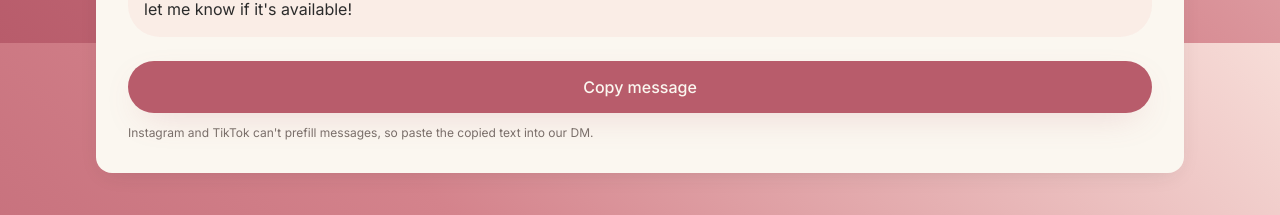
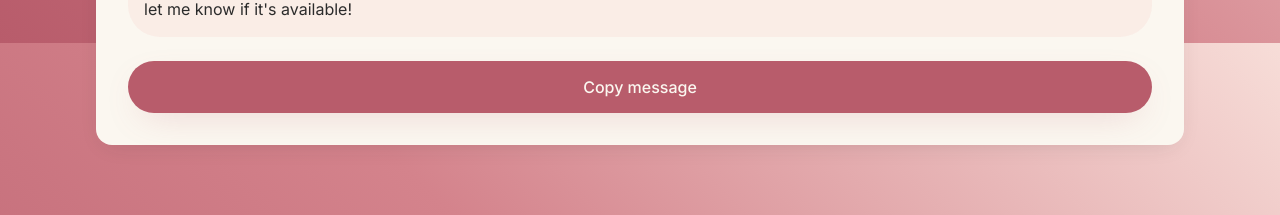
Before and after one commit to devwithdel/petal-strokes, a React (Vite) app: page / in a window 1280 px wide. Shown: the part 2357-2572 px from the top of the page. Built offline with nearby package versions, Linux system fonts and the light colour scheme.

Commit message:
Remove paste note paragraph

```diff
--- a/src/components/InquiryPanel.jsx
+++ b/src/components/InquiryPanel.jsx
@@ -193,9 +193,7 @@ export function InquiryPanel({ size: sizeProp, onSizeChange, onToast, onColorCha
       {/* Actions */}
       <div className="flex flex-col gap-3">
         <Button size="lg" className="w-full" onClick={copy}>Copy message</Button>
-        <p className="text-xs text-muted">
-          Instagram and TikTok can't prefill messages, so paste the copied text into our DM.
-        </p>
+
       </div>
     </div>
   )
```
